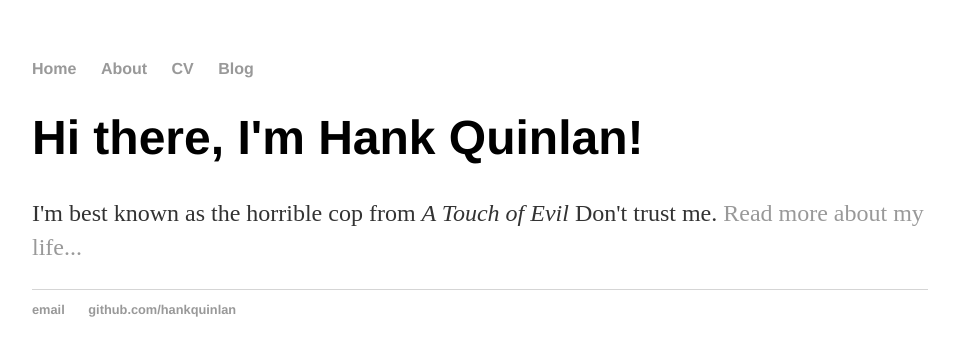
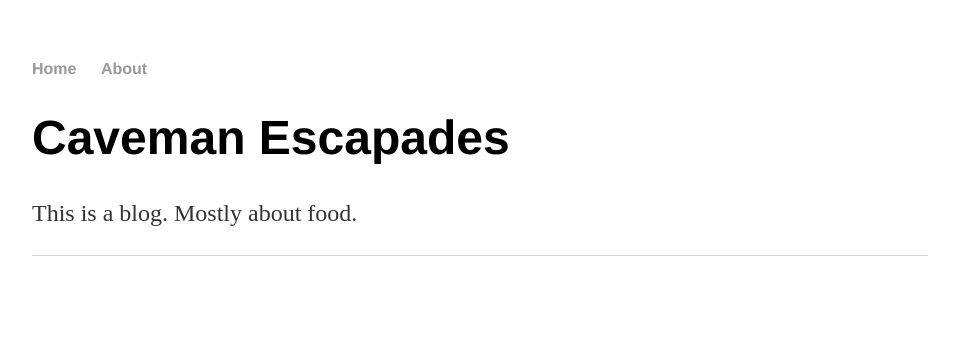
Before and after one commit to jazzabeanie/jazzabeanie.github.io, a Jekyll site: the page built from index.html, in a window 1280 px wide. Shown: the top 356 px of the page, without its empty margins (160-1119 px from the left). Built offline with Jekyll 4.4.1, drawn with Linux system fonts in a browser that asks for light colours.

Commit message:
Finish tutorial, start to convert to CE
Caveman Escapdes

```diff
--- a/_layouts/default.html
+++ b/_layouts/default.html
@@ -9,18 +9,12 @@
     		<ul>
         		<li><a href="/">Home</a></li>
 	        	<li><a href="/about">About</a></li>
-        		<li><a href="/cv">CV</a></li>
-        		<li><a href="/blog">Blog</a></li>
     		</ul>
 		</nav>
 		<div class="container">
       {{ content }}
 		</div><!-- /.container -->
 		<footer>
-    		<ul>
-        		<li><a href="mailto:hankquinlanhub@gmail.com">email</a></li>
-        		<li><a href="https://github.com/hankquinlan">github.com/hankquinlan</a></li>
-			</ul>
 		</footer>
 	</body>
 </html>
--- a/index.html
+++ b/index.html
@@ -1,8 +1,8 @@
 ---
 layout: default
-title: Hank Quinlan, Horrible Cop
+title: Caveman Escapades
 ---
 <div class="blurb">
-    <h1>Hi there, I'm Hank Quinlan!</h1>
-    <p>I'm best known as the horrible cop from <em>A Touch of Evil</em> Don't trust me. <a href="/about">Read more about my life...</a></p>
+    <h1>Caveman Escapades</h1>
+    <p>This is a blog. Mostly about food.</p>
 </div><!-- /.blurb -->
```
Also changed, not shown: about/index.html (added, +16 -0 lines), README.md, images/about.jpg (added).
